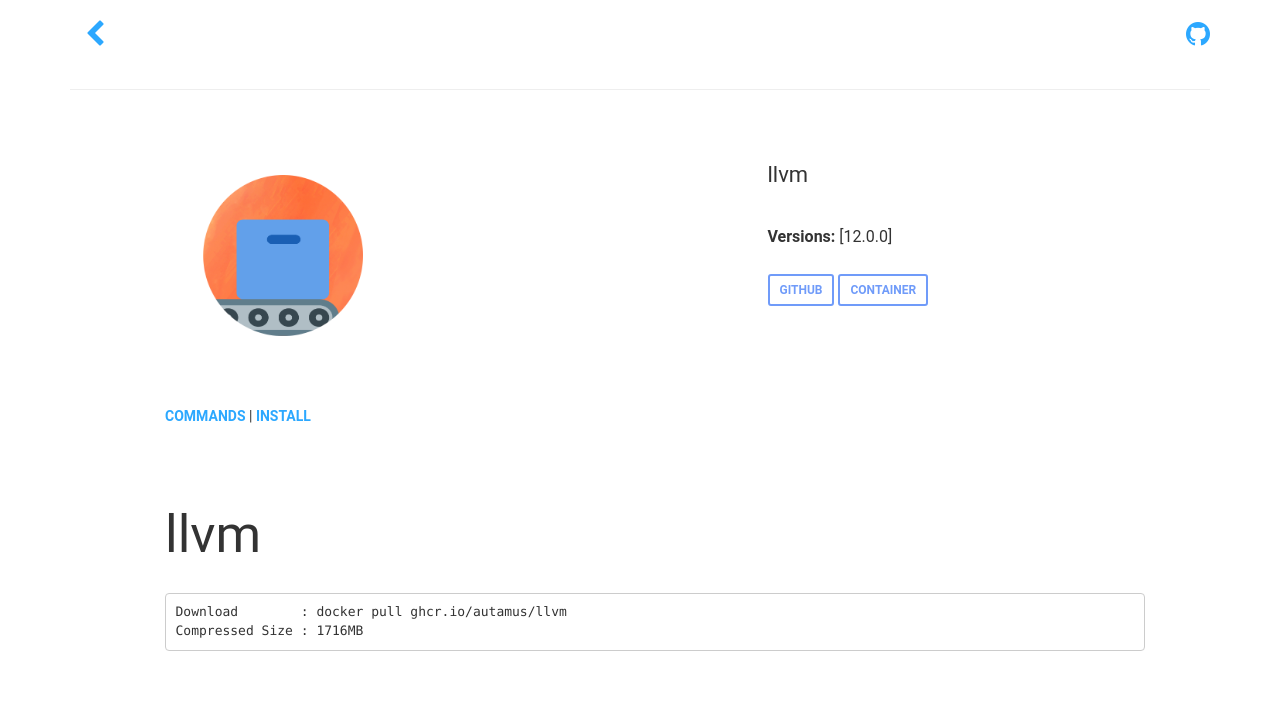
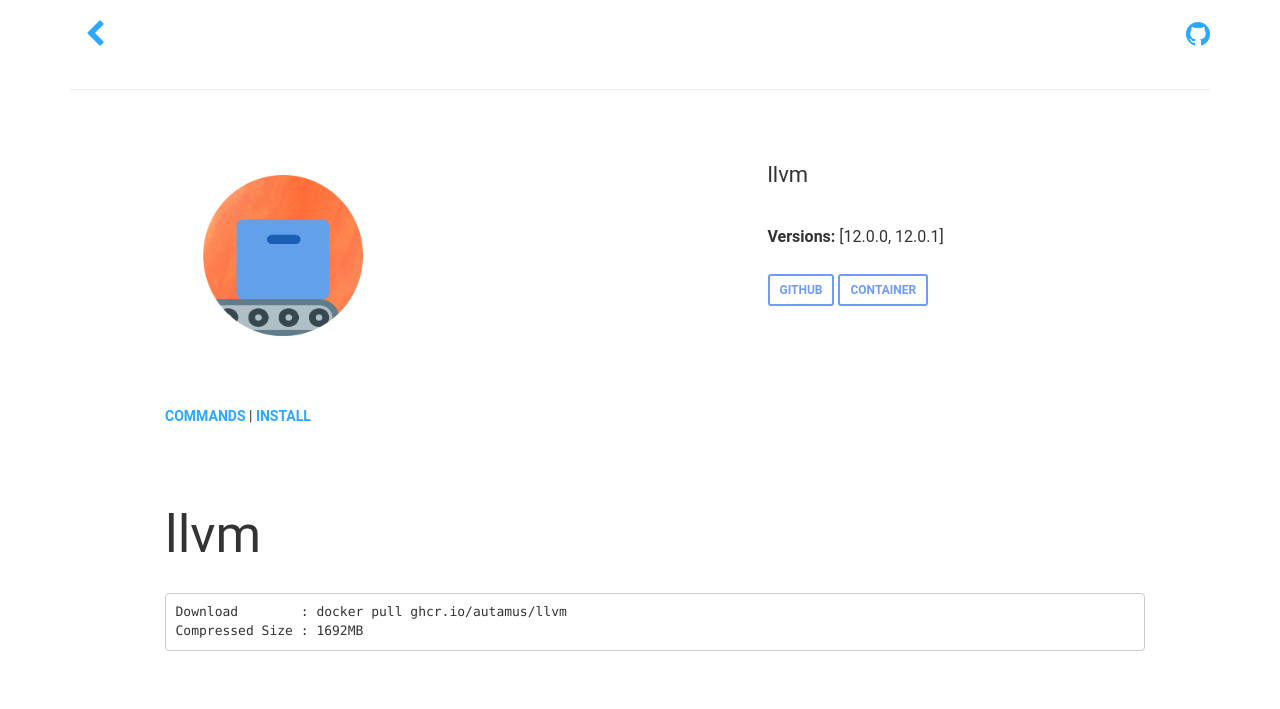
Before and after one commit to autamus/registry, a Jekyll site: the page built from _library/llvm.md, in a window 1280 px wide. Shown: the top 709 px of the page. Built offline with Jekyll 4.4.1, drawn with Linux system fonts in a browser that asks for light colours; nearby versions of some CDN libraries.

Commit message:
Update llvm to 12.0.1 at 2021-08-25 06:35:31.459921997 +0000 UTC m=+41.684059853

````diff
--- a/_library/llvm.md
+++ b/_library/llvm.md
@@ -4,8 +4,9 @@ name: llvm
 github: https://github.com/autamus/registry/blob/main/containers/l/llvm/spack.yaml
 versions:
 - 12.0.0
-updated_at: 2021-06-04T04:19:42.821496704Z
-size: 1716MB
+- 12.0.1
+updated_at: 2021-08-25T06:35:30.215897374Z
+size: 1692MB
 description: ' homepage = "http://llvm.org/'
 container_url: https://github.com/orgs/autamus/packages/container/package/llvm
 
@@ -13,7 +14,7 @@ container_url: https://github.com/orgs/autamus/packages/container/package/llvm
 # llvm
 ```bash
 Download        : docker pull ghcr.io/autamus/llvm
-Compressed Size : 1716MB
+Compressed Size : 1692MB
 ```
 
 ## Description
````
